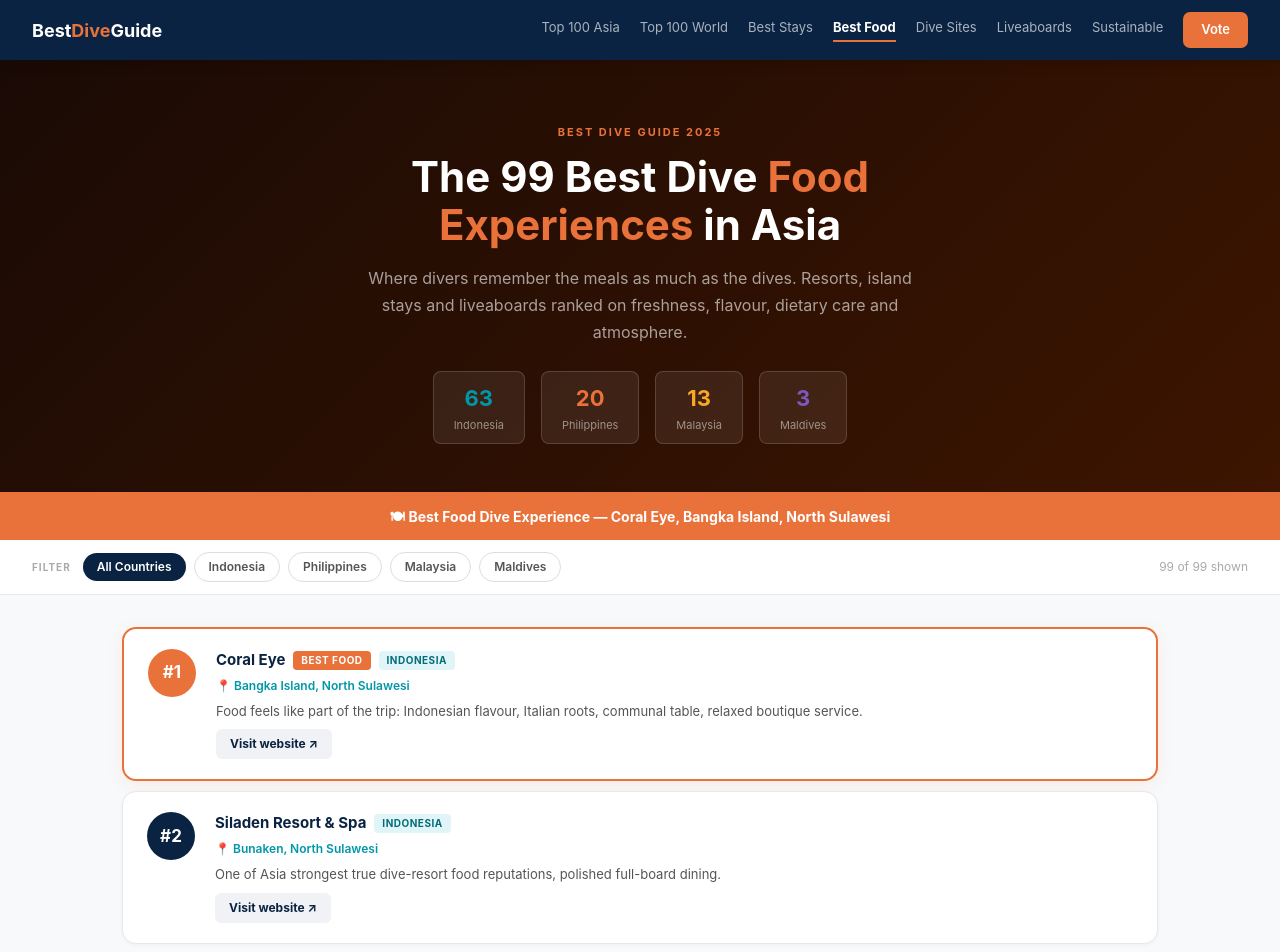
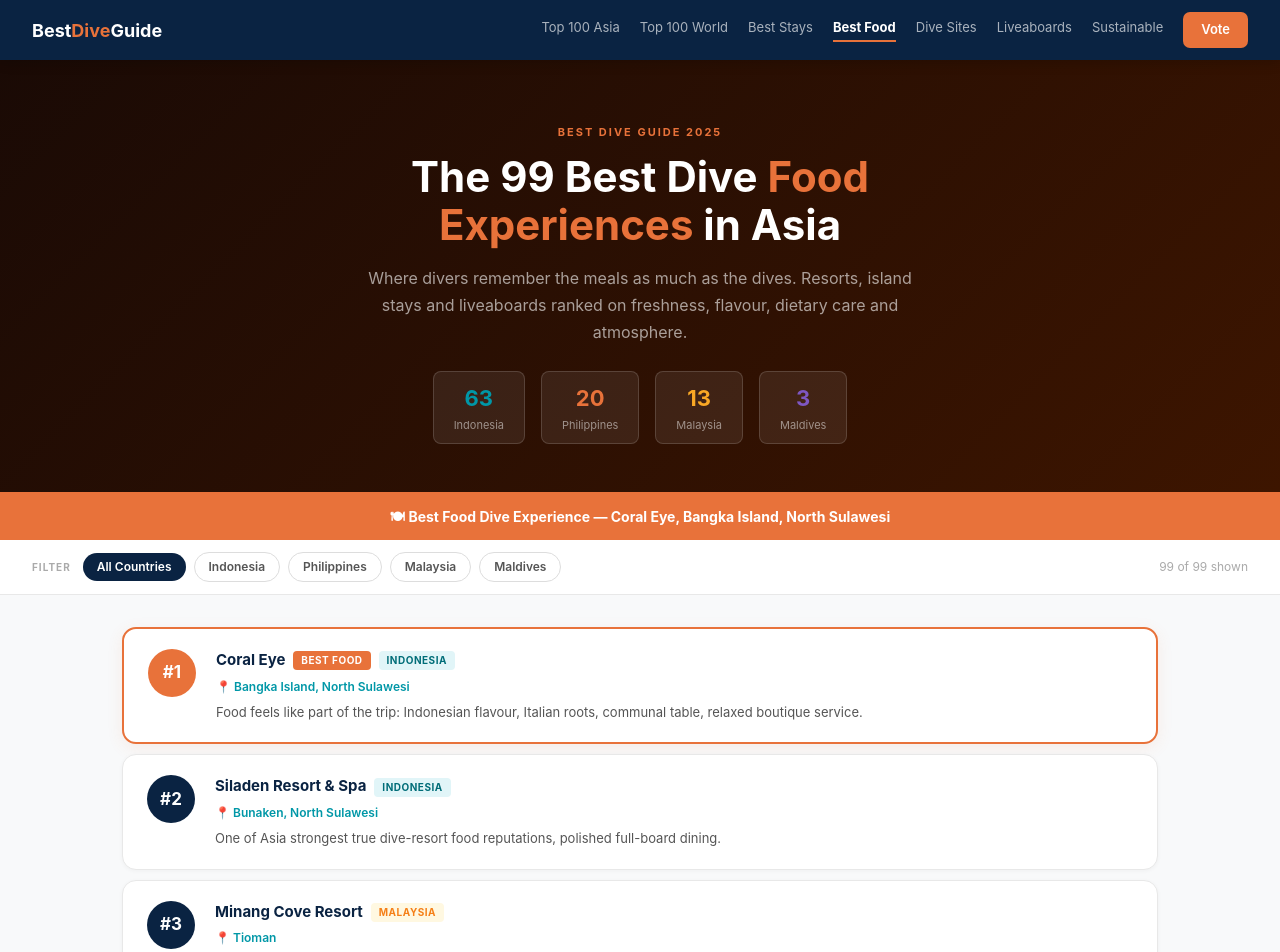
Before and after one commit to nicvdb80-cell/bestdiveguide, a Next.js app: page /food in a window 1280 px wide. Shown: the top 952 px of the page. Built offline with nearby package versions, Linux system fonts and the light colour scheme.

Commit message:
feat: make names clickable links to websites on food page

```diff
--- a/src/app/food/page.tsx
+++ b/src/app/food/page.tsx
@@ -162,14 +162,13 @@
               <div style={{minWidth:"48px",height:"48px",borderRadius:"50%",display:"flex",alignItems:"center",justifyContent:"center",flexShrink:0,background:e.rank===1?"#E8723A":e.rank<=3?"#0A2342":"#F5F5F5",color:e.rank<=3?"#fff":"#0A2342",fontSize:"17px",fontWeight:700}}>#{e.rank}</div>
               <div style={{flex:1,minWidth:0}}>
                 <div style={{display:"flex",alignItems:"center",gap:"8px",flexWrap:"wrap",marginBottom:"5px"}}>
-                  <span style={{fontWeight:700,fontSize:"15px",color:"#0A2342"}}>{e.name}</span>
+                  {e.url ? <a href={e.url} target="_blank" rel="noopener noreferrer" style={{fontWeight:700,fontSize:"15px",color:"#0A2342",textDecoration:"none",borderBottom:"1px solid transparent"}}>{e.name}</a> : <span style={{fontWeight:700,fontSize:"15px",color:"#0A2342"}}>{e.name}</span>}
                   {e.winner&&<span style={{background:"#E8723A",color:"#fff",fontSize:"10px",fontWeight:700,padding:"2px 8px",borderRadius:"4px",letterSpacing:"0.5px"}}>BEST FOOD</span>}
                   {e.liveaboard&&<span style={{background:"#EEE8F8",color:"#5A2EA0",fontSize:"10px",fontWeight:700,padding:"2px 8px",borderRadius:"4px",letterSpacing:"0.5px"}}>LIVEABOARD</span>}
                   <span style={{fontSize:"10px",fontWeight:700,letterSpacing:"0.5px",textTransform:"uppercase",padding:"2px 8px",borderRadius:"4px",background:bg,color:tc}}>{e.country}</span>
                 </div>
                 <div style={{fontSize:"12px",color:"#0097A7",fontWeight:600,marginBottom:"6px"}}>📍 {e.area}</div>
                 <p style={{fontSize:"13px",color:"#555",lineHeight:1.6,margin:0}}>{e.desc}</p>
-                  {e.url && <a href={e.url} target="_blank" rel="noopener noreferrer" style={{display:"inline-flex",alignItems:"center",gap:"6px",fontSize:"12px",fontWeight:700,color:"#0A2342",background:"#F0F2F5",padding:"6px 14px",borderRadius:"6px",textDecoration:"none",marginTop:"8px"}}>Visit website ↗</a>}
               </div>
             </div>
           )})}
```
